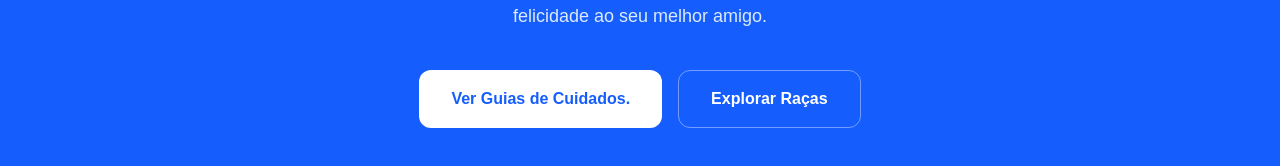
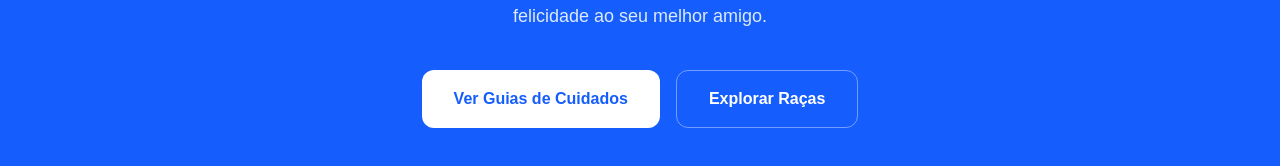
Before and after one commit to moaaskt/guiadocachorro, a Next.js app: page / in a window 1280 px wide. Shown: the part 4275-4441 px from the top of the page. Built offline with nearby package versions, Linux system fonts and the light colour scheme.

Commit message:
Remove period from link text in FinalCTA component for consistency.

```diff
--- a/components/FinalCTA.tsx
+++ b/components/FinalCTA.tsx
@@ -26,7 +26,7 @@ export function FinalCTA() {
             href="/guias"
             className="inline-flex items-center justify-center px-8 py-4 rounded-xl bg-white text-blue-600 font-semibold hover:bg-blue-50 transition"
           >
-            Ver Guias de Cuidados.
+            Ver Guias de Cuidados
           </a>
 
           <a
```
